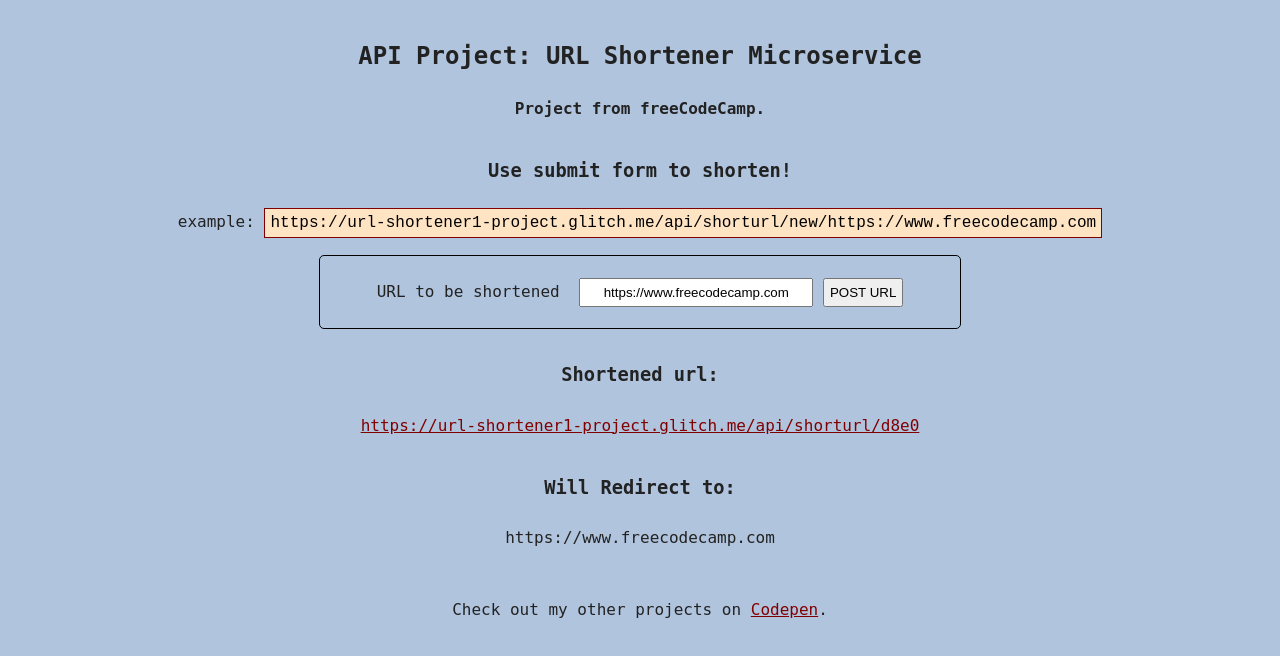
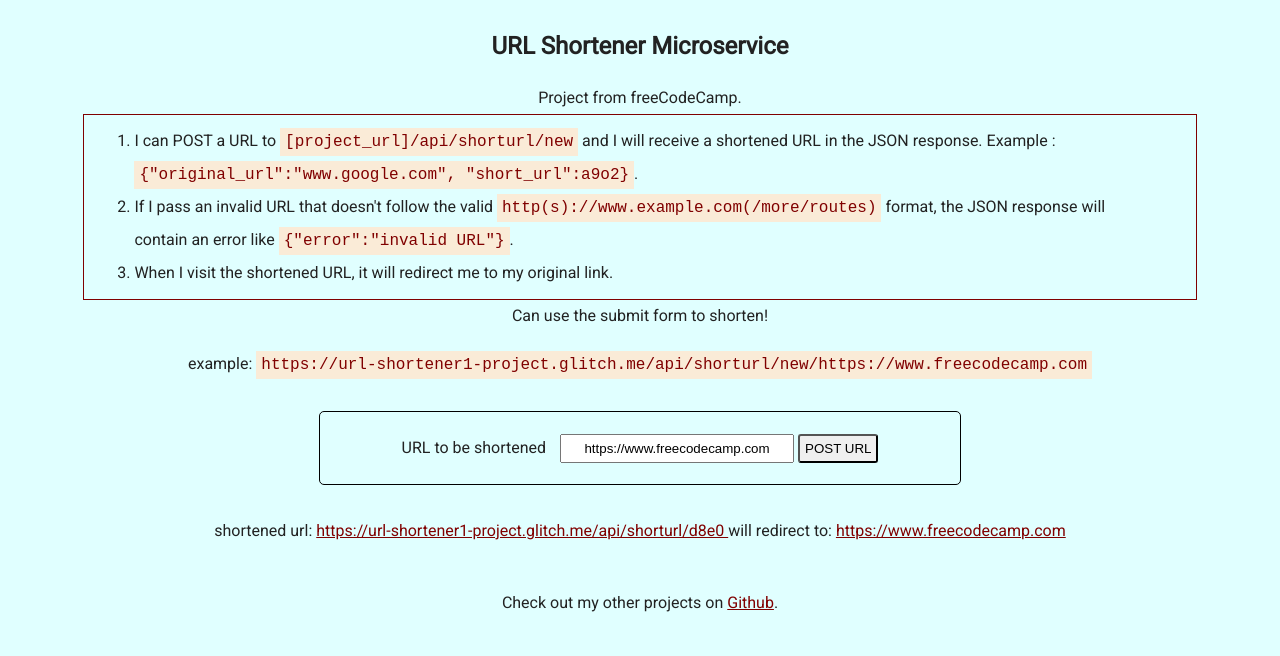
Before and after one commit to Waymans/URL-Shortener, a website: page views/index.html in a window 1280 px wide. Drawn offline with Linux system fonts and the light colour scheme.

Commit message:
updated design

```diff
--- a/public/style.css
+++ b/public/style.css
@@ -1,48 +1,52 @@
+/****** Main Styling ******/
+
 body {
-  font-family: 'Monospace', sans-serif;
+  font-family: 'Roboto', sans-serif;
   font-size: 16px;
   color: #222;
-  background-color: lightsteelblue;
+  background-color: lightcyan;
   text-align: center;
   line-height: 2em
 }
 
 .container {
-  padding: 0;
-  margin-top: 40px;
+  margin-top: 30px;
+}
+
+ol{
+  text-align: left;
+  width: 80%;
+  margin: auto;
+  padding: 10px 50px;
+  border: 1px solid maroon;
 }
 
 h3 {
   margin-top: 30px;
 }
 
-li {
-  list-style-type: none;
+li{
+  list-style-type: inherit;
 }
 
-.footer {
+footer {
   margin-top: 40px;
 }
 
 code {
   font-family: monospace;
   padding: 5px;
-  color: black;
-  background-color: bisque;
-  border: 1px solid maroon;
+  background-color: antiquewhite;
+  color: maroon;
 }
 a {
   color: maroon;
 }
 
-a:hover {
-  color: olive
-}
-
 form {
   border: solid 1px black;
   border-radius: 5px;
-  margin: 10px auto;
+  margin: 30px auto;
   padding: 20px;
   max-width: 600px;
 }
@@ -59,3 +63,10 @@ input[type=text] {
   width: 220px;
   text-align: center;
 }
+
+.btn{
+  border-radius: 3px;
+}
+.btn:hover{
+  cursor: pointer;
+}
--- a/views/index.html
+++ b/views/index.html
@@ -1,42 +1,39 @@
 <!DOCTYPE html>
-
 <html>
-
    <head>
       <title>URL Shortener</title>
-      <link rel="icon" href="favicon.ico" type="image/x-icon"/>
+      <link rel="shortcut icon" href="favicon.ico" type="image/x-icon"/>
+      <link href="https://fonts.googleapis.com/css?family=Roboto" rel="stylesheet" type="text/css">
       <link href="/public/style.css" rel="stylesheet" type="text/css">
-      <meta name="viewport" content="width=device-width, initial-scale=1.0">
-      <meta charset="utf-8">
    </head>
-
    <body>
-      <div class="container">
-        <h2>API Project: URL Shortener Microservice</h2>
-        <h4>Project from freeCodeCamp. </h4>
-        <h3>Use submit form to shorten!</h3>
+      <section class="container">
+        <h1>URL Shortener Microservice</h1>
+        <span>Project from freeCodeCamp. </span>
+        <ol>
+          <li>I can POST a URL to <code>[project_url]/api/shorturl/new</code> and I will receive a shortened URL in the JSON response. Example : <code>{"original_url":"www.google.com", "short_url":a9o2}</code>.</li>
+          <li>If I pass an invalid URL that doesn't follow the valid <code>http(s)://www.example.com(/more/routes)</code> format, the JSON response will contain an error like <code>{"error":"invalid URL"}</code>.</li>
+          <li>When I visit the shortened URL, it will redirect me to my original link.</li>
+        </ol>
+        <span>Can use the submit form to shorten!</span>
         <p>
           example: <code>https://url-shortener1-project.glitch.me/api/shorturl/new/https://www.freecodecamp.com</code><br>
         </p>
         <form action="api/shorturl/new" method="POST">
           <label for="url_input">URL to be shortened</label>
           <input id="url_input" type="text" name="url" value="https://www.freecodecamp.com">
-          <input type="submit" value="POST URL">
+          <input type="submit" value="POST URL" class="btn">
         </form>
-        <h3>Shortened url:</h3>
-        <a href="https://url-shortener1-project.glitch.me/api/shorturl/d8e0">
+        <span>shortened url:</span>
+        <a href="https://url-shortener1-project.glitch.me/api/shorturl/d8e0" target="_blank">
           https://url-shortener1-project.glitch.me/api/shorturl/d8e0
         </a>
-
-        <h3>Will Redirect to:</h3>
-        <p>https://www.freecodecamp.com</p>
-      </div>
-      <div class="footer">
+        <span>will redirect to: <a href="https://freecodecamp.com" target="_blank">https://www.freecodecamp.com</a></span>
+      </section>
+      <footer>
         <p>
-          Check out my other projects on <a href="http://www.codepen.io/Waymans" target="_blank">Codepen</a>.
+          Check out my other projects on <a href="https://www.github.com/Waymans" target="_blank">Github</a>.
         </p>
-      </div>
+      </footer>
    </body>
-
-
 </html>
```
